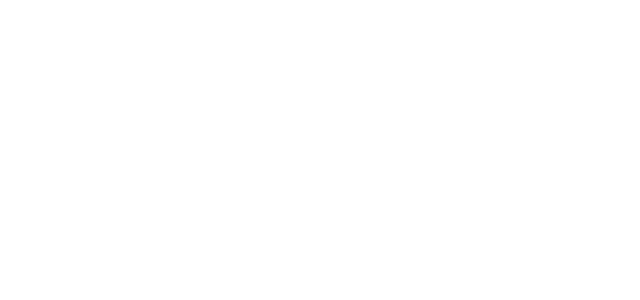
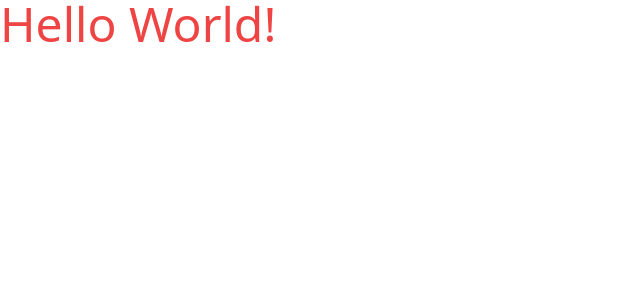
Before and after one commit to Pasan-Pahasara/MERN-Blogger-App, a React (Create React App) app in the folder front-end/: page / in a window 1280 px wide. Shown: the top 300 px of the page, without its empty margins (0-640 px from the left). Built offline with nearby package versions, Linux system fonts and the light colour scheme.

Commit message:
Introducing Packages

```diff
--- a/front-end/src/App.tsx
+++ b/front-end/src/App.tsx
@@ -4,7 +4,7 @@
 function App() {
   return (
     <div className="App">
-
+      <h1 className='text-red-500 text-5xl'>Hello World!</h1>
     </div>
   );
 }
```
